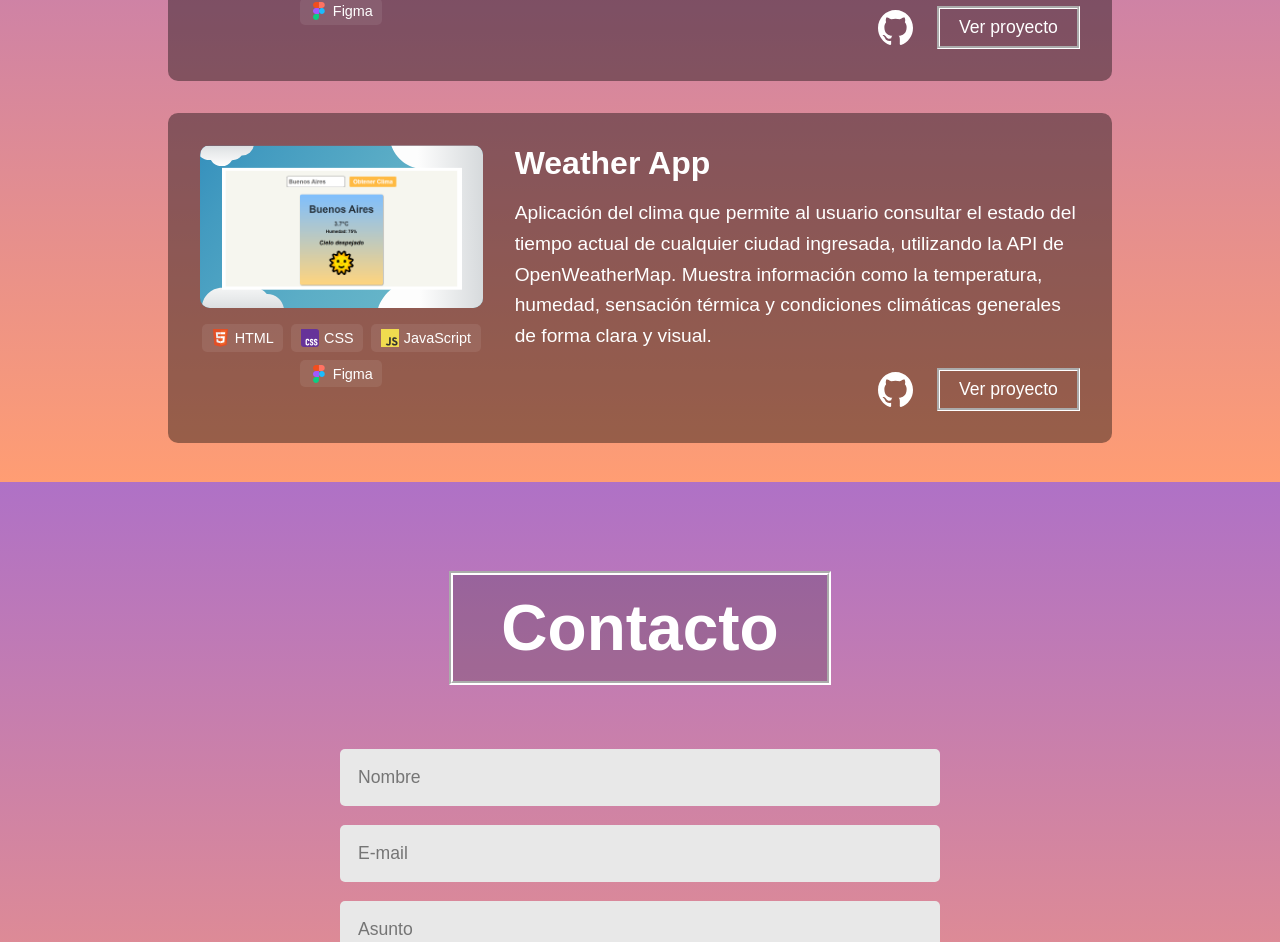
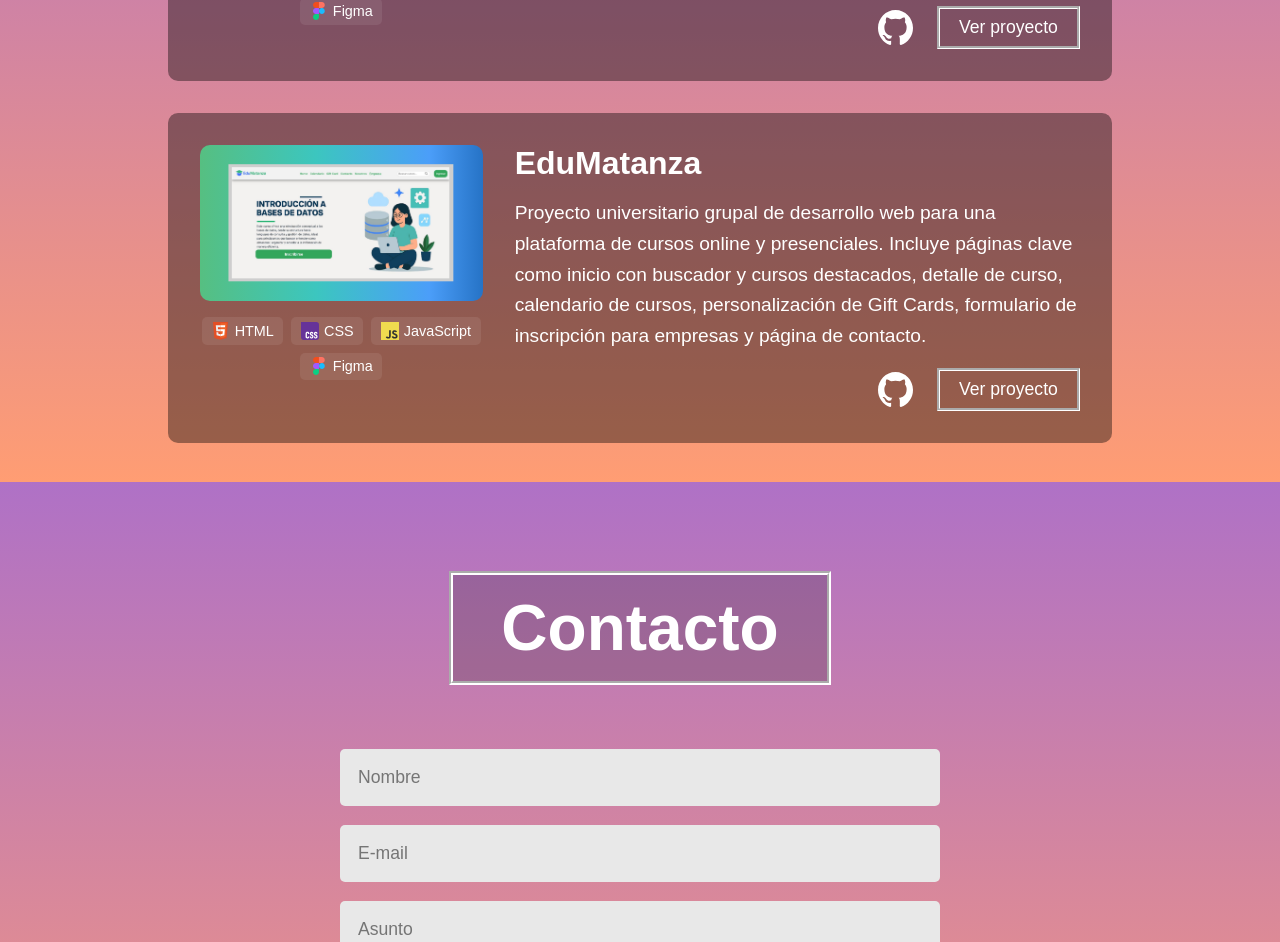
Before and after one commit to may-fernandez/portfolio, a React (Vite) app: page / in a window 1280 px wide. Shown: the part 1918-2860 px from the top of the page. Built offline with nearby package versions, Linux system fonts and the light colour scheme; a web font is replaced by a local one.

Commit message:
Update: Nuevo Proyecto

```diff
--- a/src/assets/mywork_data.js
+++ b/src/assets/mywork_data.js
@@ -1,5 +1,5 @@
 import project1_img from '../assets/sos_drinks.svg';
-import project2_img from '../assets/weather_app.svg';
+import project2_img from '../assets/EduMatanza.svg';
 import cssSkill from '../assets/logo_css.svg';
 import reactSkill from '../assets/logo_React.svg';
 import htmlSkill from '../assets/logo_html5.svg';
@@ -37,11 +37,11 @@ const mywork_data = [
     },
     {
         w_no:2,
-        w_name:"Weather App",
-        w_descripcion: "Aplicación del clima que permite al usuario consultar el estado del tiempo actual de cualquier ciudad ingresada, utilizando la API de OpenWeatherMap. Muestra información como la temperatura, humedad, sensación térmica y condiciones climáticas generales de forma clara y visual.",
+        w_name:"EduMatanza",
+        w_descripcion: "Proyecto universitario grupal de desarrollo web para una plataforma de cursos online y presenciales. Incluye páginas clave como inicio con buscador y cursos destacados, detalle de curso, calendario de cursos, personalización de Gift Cards, formulario de inscripción para empresas y página de contacto.",
         w_img:project2_img,
-        w_link_github:"https://github.com/may-fernandez/app-clima-js",
-        w_link_verProyecto:"https://may-fernandez.github.io/app-clima-js/",
+        w_link_github:"https://github.com/Lau-Retta/tp1-programacion-web_1-GrupoP",
+        w_link_verProyecto:"https://github.com/Lau-Retta/tp1-programacion-web_1-GrupoP",
         w_skills: {
             html: {
                 icon: htmlSkill,
```
Also changed, not shown: src/assets/EduMatanza.svg (added).
